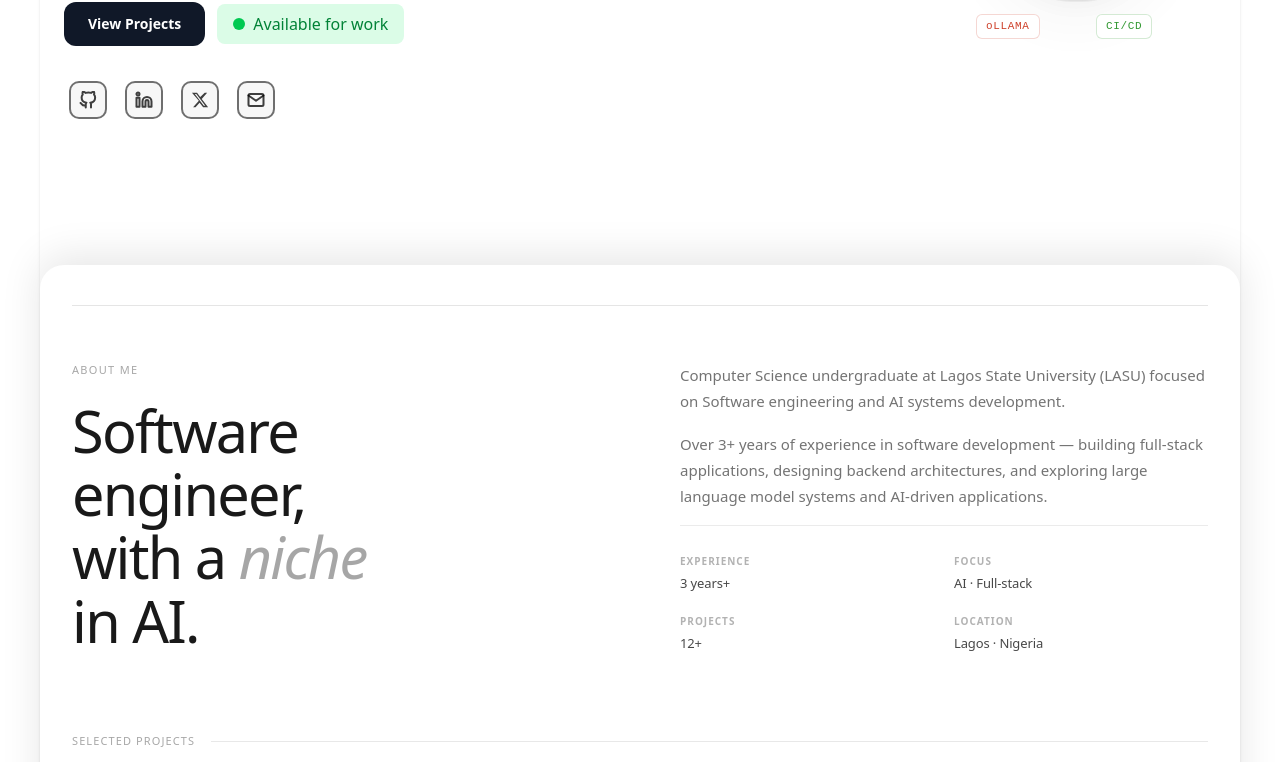
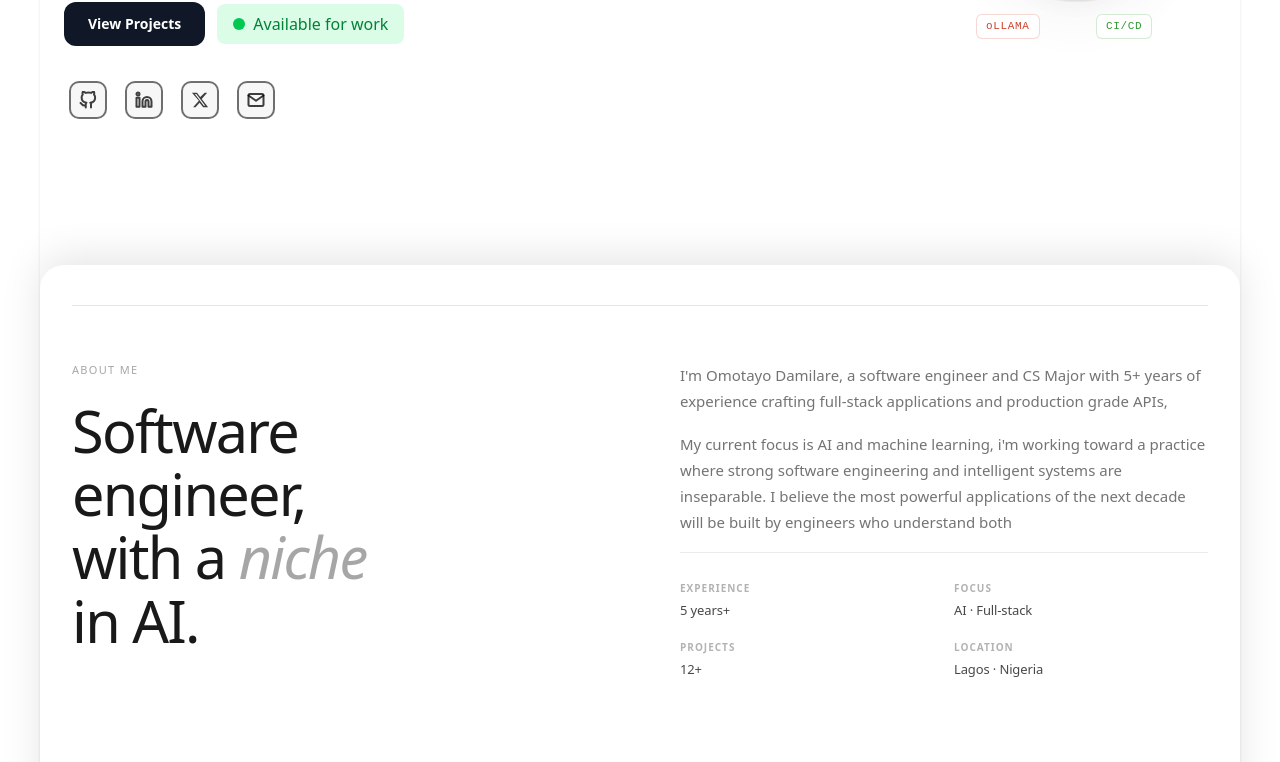
Before and after one commit to Dahmie87/portfolioIn3d, a React (Vite) app: page / in a window 1280 px wide. Shown: the part 527-1289 px from the top of the page. Built offline with nearby package versions, Linux system fonts and the light colour scheme.

Commit message:
chore: update about me section

```diff
--- a/src/components/concept.tsx
+++ b/src/components/concept.tsx
@@ -196,7 +196,7 @@ const styles = `
 `;
 
 const meta = [
-  { label: "Experience", val: "3 years+" },
+  { label: "Experience", val: "5 years+" },
   { label: "Focus",       val: "AI · Full-stack" },
   { label: "Projects",     val: "12+" },
   { label: "Location",    val: "Lagos · Nigeria" },
@@ -244,9 +244,13 @@ export default function ConceptC() {
         </div>
         <div>
           <p className="cc-bio">
-Computer Science undergraduate at Lagos State University (LASU) focused on Software engineering and AI systems development.          </p>
+I'm Omotayo Damilare,
+a software engineer and CS Major with 5+ years of experience crafting full-stack applications and production grade APIs,          </p>
           <p className="cc-bio">
-Over 3+ years of experience in software development — building full-stack applications, designing backend architectures, and exploring large language model systems and AI-driven applications.          </p>
+My current focus is AI and machine learning, i'm
+working toward a practice where strong software engineering and intelligent systems are inseparable.
+ I believe the most powerful applications of the next decade will be built by engineers
+  who understand both          </p>
           <div className="cc-meta">
             {meta.map((m) => (
               <div key={m.label}>
```
